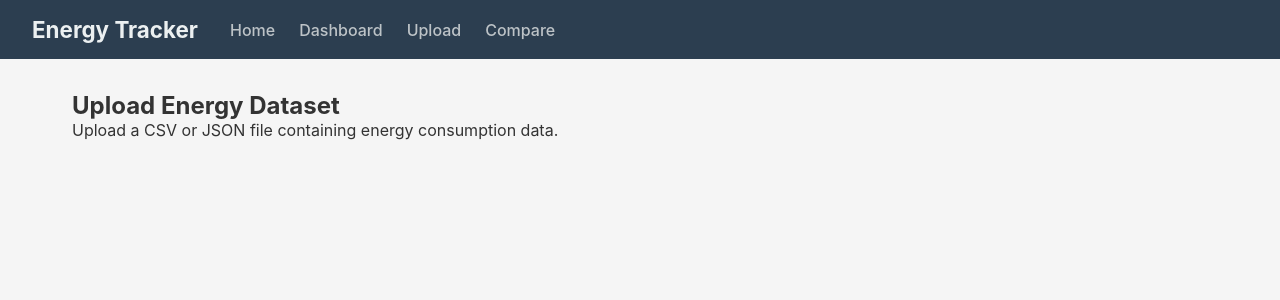
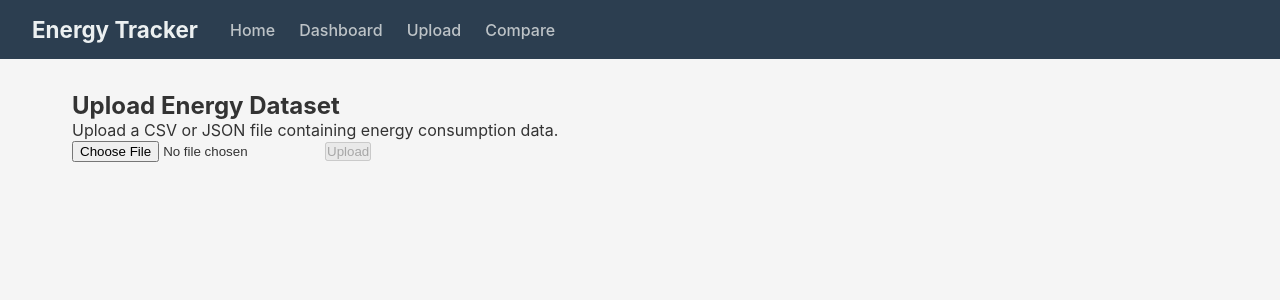
Before and after one commit to TR3V77/energytracker, a React (Create React App) app in the folder frontend/: page /upload in a window 1280 px wide. Shown: the top 300 px of the page. Built offline with nearby package versions, Linux system fonts and the light colour scheme.

Commit message:
Add FileUpload component with CSV/JSON file selection
Reusable file upload form that validates file type (CSV/JSON
only) before allowing submission. Wired into the Upload page
with a placeholder handler for now.

```diff
--- /dev/null
+++ b/frontend/src/components/FileUpload.js
@@ -0,0 +1,48 @@
+import React, { useState } from 'react';
+
+function FileUpload({ onUpload }) {
+  const [file, setFile] = useState(null);
+  const [message, setMessage] = useState('');
+
+  const handleFileChange = (e) => {
+    const selected = e.target.files[0];
+    if (selected) {
+      const ext = selected.name.split('.').pop().toLowerCase();
+      if (!['csv', 'json'].includes(ext)) {
+        setMessage('Please select a CSV or JSON file.');
+        setFile(null);
+        return;
+      }
+      setFile(selected);
+      setMessage('');
+    }
+  };
+
+  const handleSubmit = async (e) => {
+    e.preventDefault();
+    if (!file) {
+      setMessage('Please select a file first.');
+      return;
+    }
+    setMessage('Uploading...');
+    await onUpload(file);
+    setMessage('');
+    setFile(null);
+  };
+
+  return (
+    <form onSubmit={handleSubmit}>
+      <input
+        type="file"
+        accept=".csv,.json"
+        onChange={handleFileChange}
+      />
+      <button type="submit" disabled={!file}>
+        Upload
+      </button>
+      {message && <p>{message}</p>}
+    </form>
+  );
+}
+
+export default FileUpload;
--- a/frontend/src/pages/Upload.js
+++ b/frontend/src/pages/Upload.js
@@ -1,10 +1,17 @@
 import React from 'react';
+import FileUpload from '../components/FileUpload';
 
 function Upload() {
+  const handleUpload = (file) => {
+    // TODO: Call api.uploadFile(formData)
+    console.log('Upload triggered for:', file.name);
+  };
+
   return (
     <div>
       <h2>Upload Energy Dataset</h2>
       <p>Upload a CSV or JSON file containing energy consumption data.</p>
+      <FileUpload onUpload={handleUpload} />
     </div>
   );
 }
```
